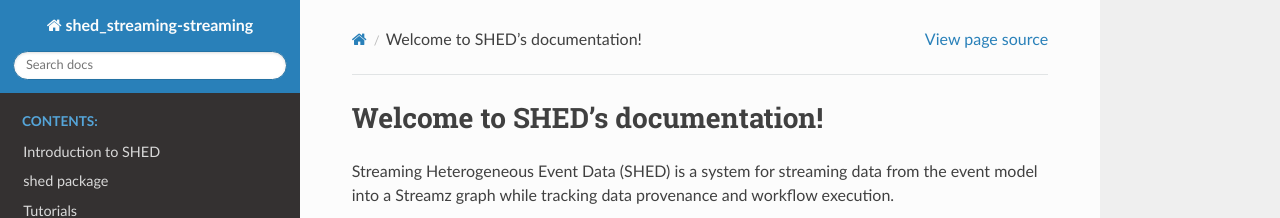
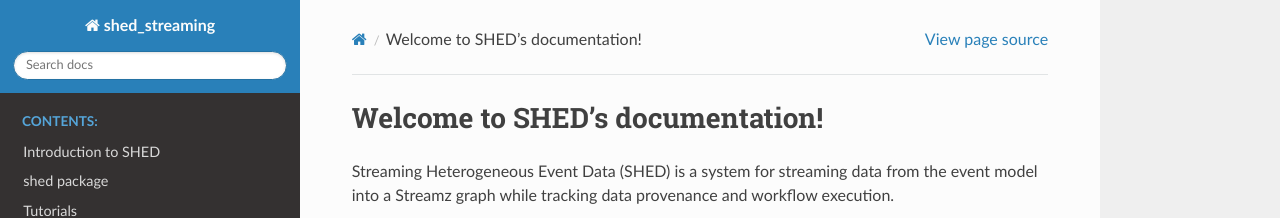
Before and after one commit to xpdAcq/shed-streaming, a Sphinx documentation site: the page built from docs/index.rst, in a window 1280 px wide. Shown: the top 218 px of the page. Built offline with Sphinx 7.4.7 and the Read the Docs theme 2.0.0, drawn with Linux system fonts in a browser that asks for light colours.

Commit message:
MNT: correct the wrong names in the docs

```diff
--- a/docs/conf.py
+++ b/docs/conf.py
@@ -1,7 +1,7 @@
 #!/usr/bin/env python3
 # -*- coding: utf-8 -*-
 #
-# shed_streaming-streaming documentation build configuration file, created by
+# shed_streaming documentation build configuration file, created by
 # sphinx-quickstart on Tue Jul 25 16:31:30 2017.
 #
 # This file is execfile()d with the current directory set to its
@@ -19,7 +19,7 @@
 #
 # import os
 # import sys
-# sys.path.insert(0, '/home/christopher/dev/shed_streaming-streaming/shed_streaming')
+# sys.path.insert(0, '/home/christopher/dev/shed_streaming/shed_streaming')
 
 
 # -- General configuration ------------------------------------------------
@@ -55,7 +55,7 @@
 master_doc = 'index'
 
 # General information about the project.
-project = 'shed_streaming-streaming'
+project = 'shed_streaming'
 copyright = '2017, Author'
 author = 'Author'
 
@@ -151,7 +151,7 @@
 # (source start file, target name, title,
 #  author, documentclass [howto, manual, or own class]).
 latex_documents = [
-    (master_doc, 'shed_streaming-streaming.tex', 'shed_streaming-streaming Documentation',
+    (master_doc, 'shed_streaming.tex', 'shed_streaming Documentation',
      'Author', 'manual'),
 ]
 
@@ -161,7 +161,7 @@
 # One entry per manual page. List of tuples
 # (source start file, name, description, authors, manual section).
 man_pages = [
-    (master_doc, 'shed_streaming', 'shed_streaming-streaming Documentation',
+    (master_doc, 'shed_streaming', 'shed_streaming Documentation',
      [author], 1)
 ]
 
@@ -172,8 +172,8 @@
 # (source start file, target name, title, author,
 #  dir menu entry, description, category)
 texinfo_documents = [
-    (master_doc, 'shed_streaming-streaming', 'shed_streaming-streaming Documentation',
-     author, 'shed_streaming-streaming', 'One line description of project.',
+    (master_doc, 'shed_streaming', 'shed_streaming Documentation',
+     author, 'shed_streaming', 'One line description of project.',
      'Miscellaneous'),
 ]
 
```
